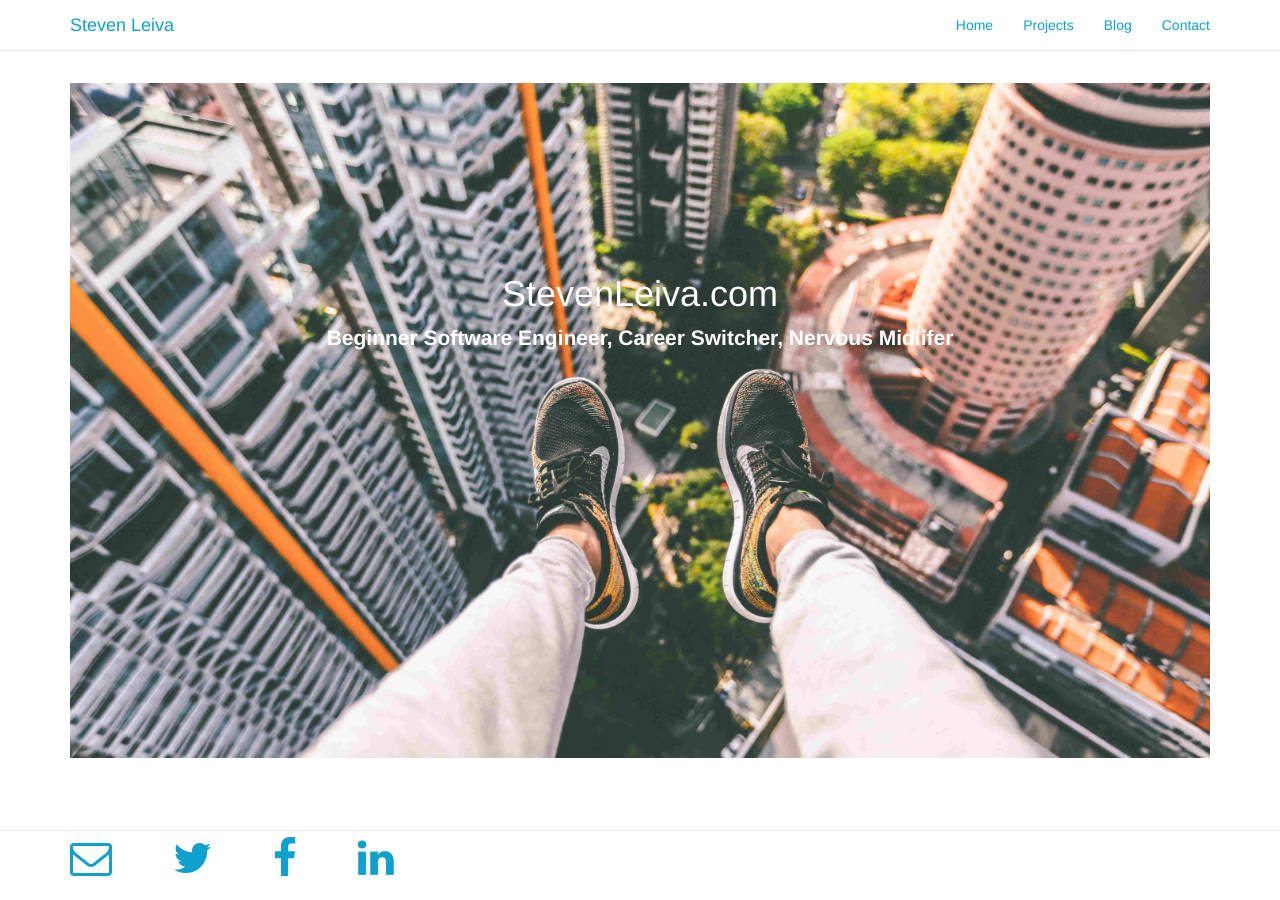
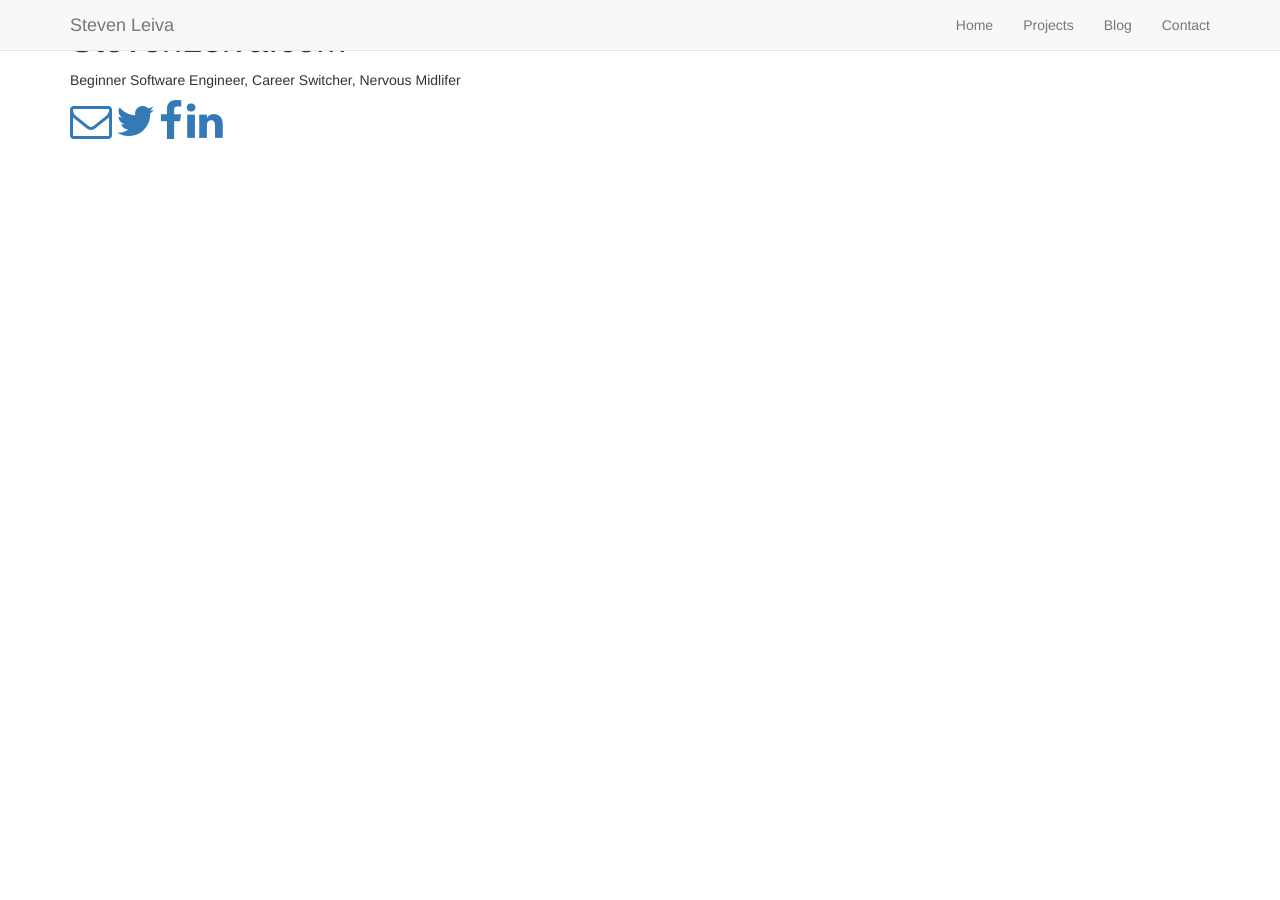
Before and after one commit to StevenXL/stevenxl.github.io, a Jekyll site: the page built from index.html, in a window 1280 px wide. Built offline with Jekyll 4.4.1, drawn with Linux system fonts in a browser that asks for light colours; nearby versions of some CDN libraries; Markdown is read by kramdown in place of the engine named in the settings.

Commit message:
Modify custom.css so that it only imports the monokai.css file.
monokai.css is necessary for proper syntax highlighting. Other than
importing monokai.css, custom.css is now empty.

```diff
--- a/css/custom.css
+++ b/css/custom.css
@@ -1,117 +1 @@
 @import "monokai.css";
-
-nav {
-  margin-bottom: 3.125em;
-}
-
-.navbar-default {
-  background-color: white;
-}
-
-.navbar-default .navbar-nav > li > a {
-  color: #0FA0CE;
-}
-
-.navbar-default .navbar-nav > li > a:hover {
-  color: #0C80A5;
-  text-transform: uppercase;
-}
-
-.navbar-default .navbar-brand {
-  color: #0FA0CE;
-}
-
-.navbar-default .navbar-brand:focus, .navbar-default .navbar-brand:hover {
-  color: #0C80A5;
-}
-
-i {
-  color: #0FA0CE;
-  margin-right: 5%;
-}
-
-footer i:hover {
-  color: #0C80A5;
-}
-
-.tags {
-  font-size: 18px;
-  margin-bottom: 10px;
-}
-
-.post-preview {
-  font-size: 24px;
-  margin-bottom: 10px;
-}
-
-.post-main-header {
-  color: #ce3d0f;
-}
-
-article h2 a {
-  color: #ce3d0f;
-}
-
-article h2 a:focus, article h2 a:hover {
-  color: #87280a;
-}
-
-.article-footer {
-  font-size: 18px;
-  color: #909090;
-}
-
-/* Sticky footer styles
--------------------------------------------------- */
-html {
-  position: relative;
-  min-height: 100%;
-}
-body {
-  /* Margin bottom by footer height */
-  margin-bottom: 70px;
-}
-.footer {
-  position: fixed; /* Bootstrap example shows this as absolute */
-  bottom: 0;
-  width: 100%;
-  /* Set the fixed height of the footer here */
-  height: 70px;
-  background-color: white;
-  padding: 0.5% 0;
-  border-top: 1px solid #E7E7E7;
-  line-height: 1.42857;
-}
-
-.hero-image {
-  margin-top: 2%;
-  font-size: 1.5em;
-  height: 75vh;
-  color: white;
-  font-weight: bold;
-  text-align: center;
-  padding-top: 15%;
-  background: url("../img/on-the-edge-degraded.jpg") no-repeat center;
-  background-size: cover;
-}
-
-
-/* Custom page CSS
--------------------------------------------------- */
-/* Not required for template or sticky footer method. */
-
-body > .container {
-  padding: 60px 15px 0;
-}
-.container .text-muted {
-  margin: 20px 0;
-}
-
-.footer > .container {
-  padding-right: 15px;
-  padding-left: 15px;
-}
-
-code {
-  font-size: 80%;
-}
```
